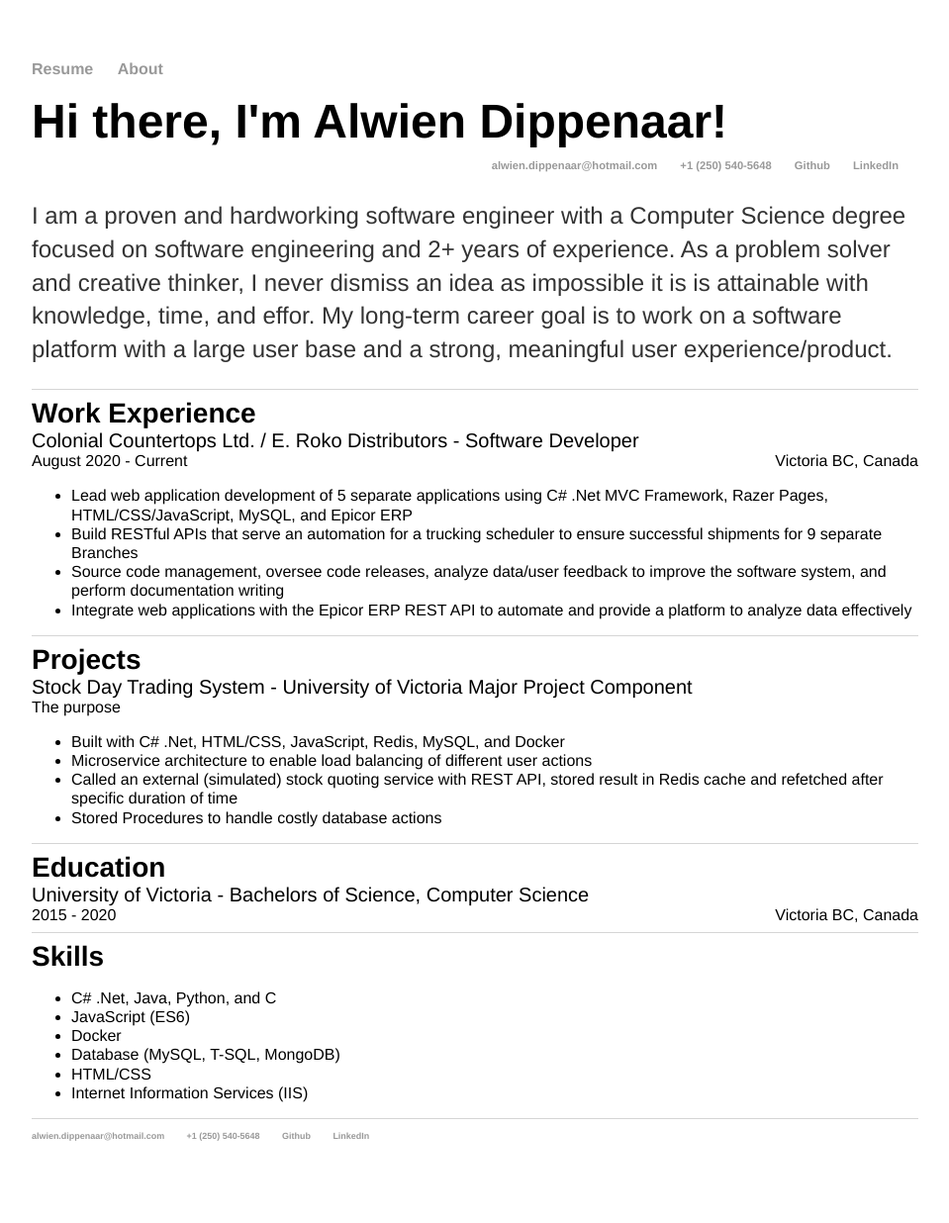
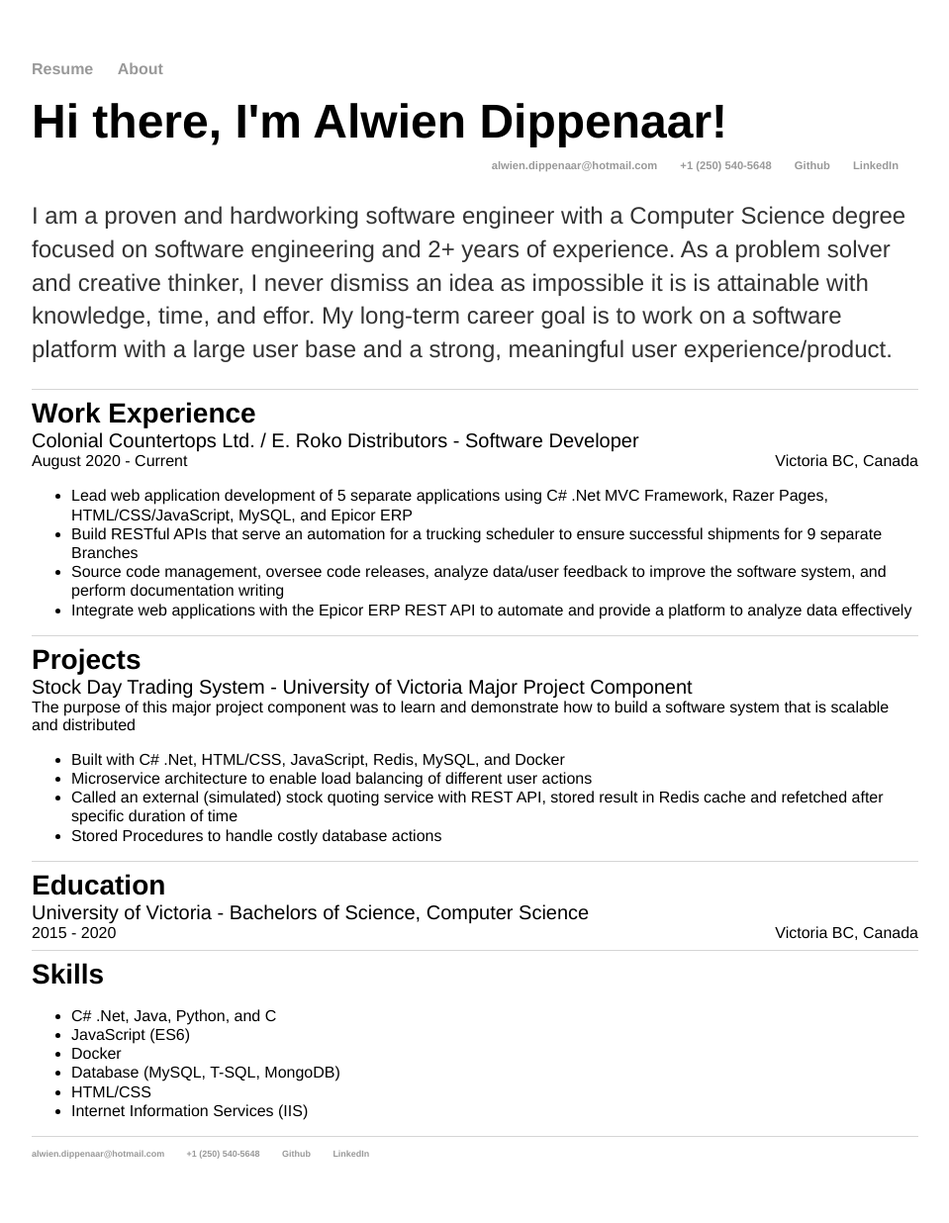
Before and after one commit to alwiend/alwiend.github.io, a Jekyll site: the page built from index.html, in a window 1280 px wide. Shown: the whole page at 99% size, without its empty margins (160-1119 px from the left). Built offline with Jekyll 4.4.1, drawn with Linux system fonts in a browser that asks for light colours.

Commit message:
Update index.html

```diff
--- a/index.html
+++ b/index.html
@@ -42,7 +42,7 @@ title: Alwien Dippenaar, Full-Stack Software Developer
 	<hr />
 	<div class="section-heading">Projects</div>
 	<div class="item-title">Stock Day Trading System - University of Victoria Major Project Component</div>
-	<div class="item-desc">The purpose</div>
+	<div class="item-desc">The purpose of this major project component was to learn and demonstrate how to build a software system that is scalable and distributed</div>
 	<div class="bullet-list">
 		<ul>
 			<li>Built with C# .Net, HTML/CSS, JavaScript, Redis, MySQL, and Docker</li>
```
